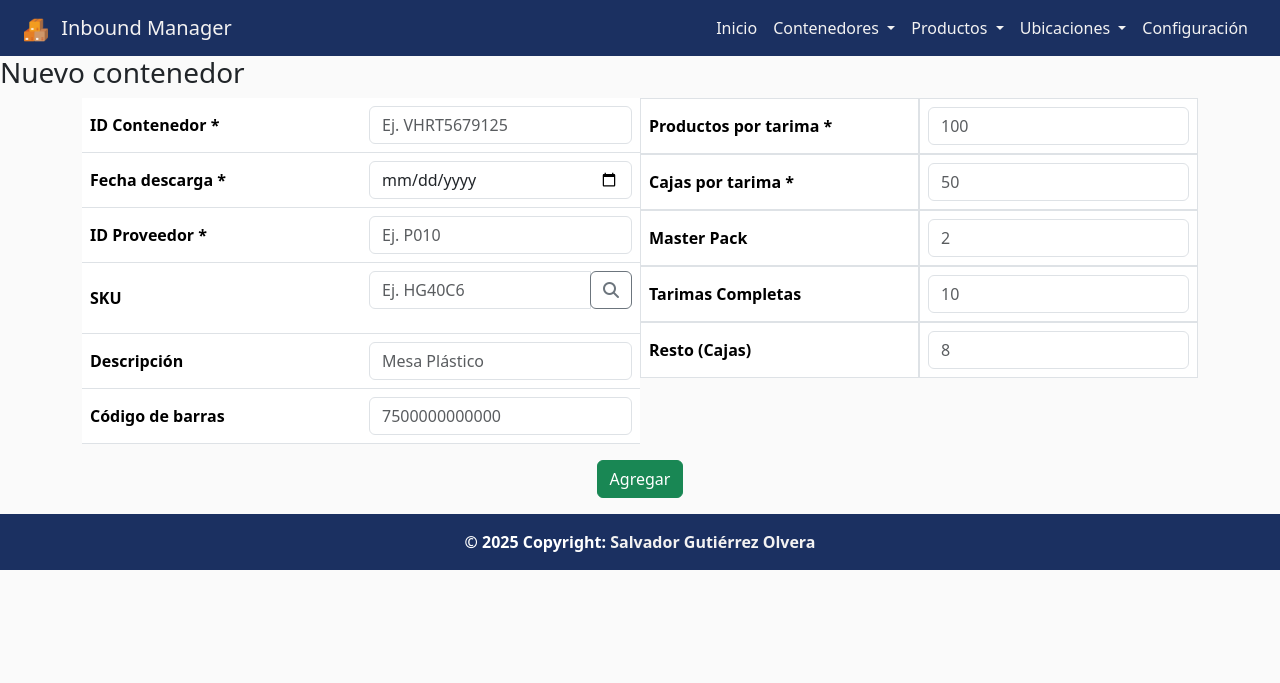
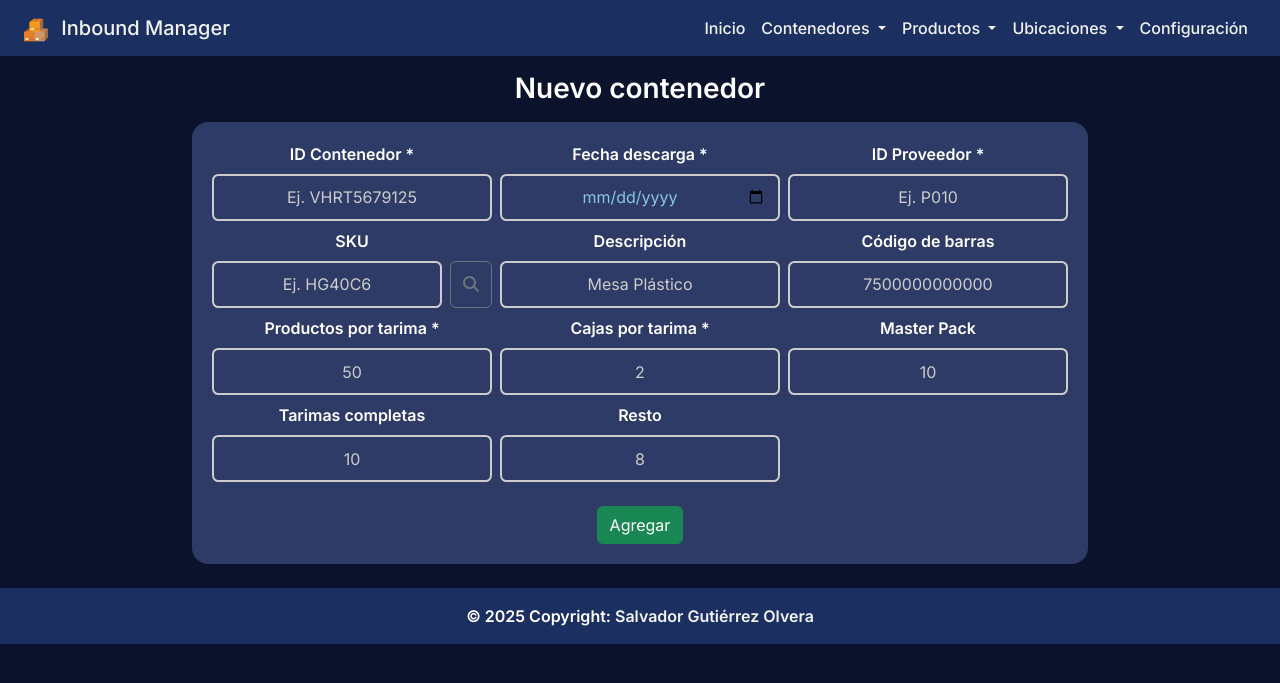
Before and after one commit to Salvador-97/Inbound_Manager-Web, a Flask app: page /contenedores/arrivo in a window 1280 px wide. Shown: the top 683 px of the page. Run offline with Flask 3, Linux system fonts and the light colour scheme; some libraries are stand-ins or nearby versions.

Commit message:
fix(nuevos colores y estilos tabla)

```diff
--- a/app/static/styles/contenedores.css
+++ b/app/static/styles/contenedores.css
@@ -1,7 +1,7 @@
 :root{
     --color-primario: #1A3D5D;
     --color-secundario: #195791;
-    --color-fondo: #F5F6FA;
+    --color-fondo: #121212;
     --color-icono: #c4c4c4;
     --color-tarjeta-nuevo: #388E3C;
     --color-tarjeta-nuevo-inactivo: #4CAF50;
--- a/app/static/styles/css/home.css
+++ b/app/static/styles/css/home.css
@@ -1,5 +1,74 @@
+.contenedor-formulario h3 {
+  text-align: center;
+  margin: 1rem 0;
+  font-weight: 600;
+  color: #fff;
+}
+.contenedor-formulario {
+  margin-bottom: 1.5rem;
+}
+
+.contenedor-form-grid {
+  background-color: #2d3b66;
+  display: grid;
+  grid-template-columns: repeat(3, 1fr);
+  width: 70%;
+  margin: 0 auto;
+  text-align: center;
+  padding: 1.25rem;
+  border-radius: 1rem;
+  font-weight: 600;
+  color: #fff;
+  gap: 0.5rem;
+}
+
+.input-form {
+  display: flex;
+  flex-direction: column;
+  gap: 0.5rem;
+}
+.input-form input {
+  text-align: center;
+  color: #89c6e0;
+  padding: 0.6rem 0.75rem;
+  border: 2px solid #ccc;
+  border-radius: 0.4rem;
+  background-color: #2d3b66;
+  transition: border-color 0.3s ease-in, background-color 0.3s ease-in;
+}
+.input-form input:hover {
+  border: 2px solid #89c6e0;
+  background-color: #3d5088;
+}
+.input-form input:focus {
+  border: 2px solid #89c6e0;
+  background-color: #415285;
+  outline: none;
+}
+.input-form input::placeholder {
+  color: #ccc;
+}
+
+.input-buscar {
+  display: flex;
+}
+.input-buscar button {
+  margin-left: 0.5rem;
+}
+
+.btn-busqueda:hover {
+  background-color: #89c6e0;
+}
+
+.span-input {
+  grid-column: span 3;
+}
+
 body {
-  background-color: #fafafa;
+  background-color: #0b132c;
+  font-family: "Inter", sans-serif;
+  font-optical-sizing: auto;
+  font-style: normal;
 }
 
 .icon-titulo {
--- a/app/static/styles/sass/_tablas.scss
+++ b/app/static/styles/sass/_tablas.scss
@@ -0,0 +1,73 @@
+$color-fondo: #1b3061;
+
+.contenedor-formulario {
+  h3 {
+    text-align: center;
+    margin: 1rem 0;
+    font-weight: 600;
+    color: #fff;
+  }
+
+  margin-bottom: 1.5rem;
+}
+
+.contenedor-form-grid {
+  background-color: #2d3b66;
+  // box-shadow: 0px 0px 8px 2px #131731;
+  display: grid;
+  grid-template-columns: repeat(3, 1fr);
+  width: 70%;
+  margin: 0 auto;
+  text-align: center;
+  padding: 1.25rem;
+  border-radius: 1rem;
+  font-weight: 600;
+  color: #fff;
+  gap: 0.5rem;
+}
+
+.input-form {
+  display: flex;
+  flex-direction: column;
+  gap: 0.5rem;
+
+  input {
+    text-align: center;
+    color: #89c6e0;
+    padding: 0.6rem 0.75rem;
+    border: 2px solid #ccc;
+    border-radius: 0.4rem;
+    background-color: #2d3b66;
+    transition: border-color 0.3s ease-in, background-color 0.3s ease-in;
+  }
+
+  input:hover {
+    border: 2px solid #89c6e0;
+    background-color: #3d5088;
+  }
+
+  input:focus {
+    border: 2px solid #89c6e0;
+    background-color: #415285;
+    outline: none;
+  }
+  input::placeholder {
+    color: #ccc;
+  }
+}
+
+.input-buscar {
+  display: flex;
+
+  button {
+    margin-left: 0.5rem;
+  }
+}
+
+.btn-busqueda:hover {
+  background-color: #89c6e0;
+}
+
+.span-input {
+  grid-column: span 3;
+}
--- a/app/static/styles/sass/home.scss
+++ b/app/static/styles/sass/home.scss
@@ -12,7 +12,11 @@ $colores-secciones: (
 );
 
 body {
-  background-color: $color-fondo-claro;
+  // background: #E8EBF2;
+  background-color: #0b132c;
+  font-family: "Inter", sans-serif;
+  font-optical-sizing: auto;
+  font-style: normal;
 }
 
 .icon-titulo {
--- a/app/templates/contenedores/arrivo.html
+++ b/app/templates/contenedores/arrivo.html
@@ -1,15 +1,80 @@
 {%include 'header.html' %}
 
 <title>Arrivo Contenedores</title>
-
+<main class="contenedor-formulario">
     <h3 class="titulo">Nuevo contenedor</h3>
+    <div class="contenedor-form-grid">
+        <div class="input-form">
+            <label>ID Contenedor *</label>
+            <input type="text" class="form-control" placeholder="Ej. VHRT5679125" name="id_ctn" form="form-ctn">
+        </div>
+        <div class="input-form">
+            <label>Fecha descarga *</label>
+            <input type="date" class="form-control" form="form-ctn" name="fecha_descarga" placeholder="DD/MM/AAAA">
+        </div>
+        <div class="input-form">
+            <label>ID Proveedor *</label>
+            <input type="text" class="form-control" placeholder="Ej. P010" name="id_proveedor" form="form-ctn">
+        </div>
+        <div class="input-form">
+            <label>SKU</label>
+            <form action="/contenedores/arrivo" method="GET" id="form-sku">
+                <div class="input-form-append input-buscar">
+                    <input type="text" class="form-control" placeholder="Ej. HG40C6" id="sku_producto"
+                        name="sku_producto">
+                    <button class="btn btn-outline-secondary btn-busqueda" title="buscar" type="submit"
+                        id="button-addon2" form="form-sku">
+                        <i class="fa-solid fa-magnifying-glass"></i>
+                    </button>
+                </div>
+            </form>
+        </div>
+        <div class="input-form">
+            <label>Descripción</label>
+            <input type="text" class="form-control" placeholder="Mesa Plástico" name="nombre" form="form-ctn">
+        </div>
+        <div class="input-form">
+            <label>Código de barras</label>
+            <input type="text" class="form-control" placeholder="7500000000000" name="codigoBarras" form="form-ctn">
+        </div>
+        <div class="input-form">
+            <label>Productos por tarima *</label>
+            <input type="text" class="form-control" min="1" placeholder="50" name="piezas" form="form-ctn">
+        </div>
+        <div class="input-form">
+            <label>Cajas por tarima *</label>
+            <input type="text" class="form-control" min="1" placeholder="2" name="cajas" form="form-ctn">
+        </div>
+        <div class="input-form">
+            <label>Master Pack</label>
+            <input type="text" class="form-control" min="0" placeholder="10" name="masterPack" form="form-ctn">
+        </div>
+        <div class="input-form">
+            <label>Tarimas completas</label>
+            <input type="text" class="form-control" min="0" placeholder="10" name="no_tarimas" form="form-ctn">
+        </div>
+        <div class="input-form">
+            <label>Resto</label>
+            <input type="text" class="form-control" min="0" placeholder="8" name="resto" form="form-ctn">
+        </div>
+        <div class="container text-center px-0 pt-3 span-input">
+            <form action="/contenedores/arrivo" method="POST" id="form-ctn">
+                <input type="hidden" name="skuProducto">
+                <button type="submit" class="btn btn-success" form="form-ctn">
+                    Agregar
+                </button>
+            </form>
+        </div>
+    </div>
+    <!--
     <div class="container d-flex flex-column flex-md-row">
-    <table class="table custom-rounded mb-0">
+        <table class="table custom-rounded mb-0 tabla-inputs">
             <tbody>
                 <tr class="d-flex flex-column flex-md-row ">
                     <th class="p-2 w-100 w-md-25 align-content-center" scope="row">ID Contenedor *</th>
                     <td class="p-2 w-100 w-md-75">
-                    <input type="text" class="form-control" placeholder="Ej. VHRT5679125" name="id_ctn" form="form-ctn">
+                        <input type="text" class="form-control" placeholder="Ej. VHRT5679125" name="id_ctn"
+                            form="form-ctn">
                     </td>
                 </tr>
                 <tr class="d-flex flex-column flex-md-row">
@@ -22,17 +87,18 @@
                 <tr class="d-flex flex-column flex-md-row">
                     <th class="p-2 w-100 w-md-25 align-content-center" scope="row">ID Proveedor *</th>
                     <td class="p-2 w-100 w-md-75">
-                    <input type="text" class="form-control" placeholder="Ej. P010" name="id_proveedor" form="form-ctn">
+                        <input type="text" class="form-control" placeholder="Ej. P010" name="id_proveedor"
+                            form="form-ctn">
                     </td>
                 </tr>
                 <tr class="d-flex flex-column flex-md-row">
                     <th class="p-2 w-100 w-md-25 align-content-center" scope="row">SKU</th>
                     <th class="ctn-input p-2 w-100 w-md-75">
                         <form action="/contenedores/arrivo" method="GET" id="form-sku">
-                        <div class="input-group mb-3">
+                            <div class="input-form mb-3">
                                 <input type="text" class="form-control" placeholder="Ej. HG40C6" id="sku_producto"
                                     name="sku_producto">
-                            <div class="input-group-append">
+                                <div class="input-form-append">
                                     <button class="btn btn-outline-secondary btn-busqueda" title="buscar" type="submit"
                                         id="button-addon2" form="form-sku">
                                         <i class="fa-solid fa-magnifying-glass"></i>
@@ -44,7 +110,8 @@
                 <tr class="d-flex flex-column flex-md-row">
                     <th class="p-2 w-100 w-md-25 align-content-center" scope="row">Descripción</th>
                     <td class="p-2 w-100 w-md-75">
-                    <input type="text" class="form-control" placeholder="Mesa Plástico" name="nombre" form="form-ctn">
+                        <input type="text" class="form-control" placeholder="Mesa Plástico" name="nombre"
+                            form="form-ctn">
                     </td>
                 </tr>
                 <tr class="d-flex flex-column flex-md-row">
@@ -56,7 +123,7 @@
                 </tr>
             </tbody>
         </table>
-    <!-- Segunda sección de inputs-->
+
         <table class="table table-bordered mb-0">
             <tbody>
                 <tr class="d-flex flex-column flex-md-row">
@@ -74,13 +141,15 @@
                 <tr class="d-flex flex-column flex-md-row">
                     <th class="p-2 w-100 w-md-25 align-content-center" scope="row">Master Pack</th>
                     <td class="p-2 w-100 w-md-75">
-                    <input type="text" class="form-control" min="1" placeholder="2" name="masterPack" form="form-ctn">
+                        <input type="text" class="form-control" min="1" placeholder="2" name="masterPack"
+                            form="form-ctn">
                     </td>
                 </tr>
                 <tr class="d-flex flex-column flex-md-row">
                     <th class="p-2 w-100 w-md-25 align-content-center" scope="row">Tarimas Completas</th>
                     <td class="p-2 w-100 w-md-75">
-                    <input type="text" class="form-control" min="0" placeholder="10" name="no_tarimas" form="form-ctn">
+                        <input type="text" class="form-control" min="0" placeholder="10" name="no_tarimas"
+                            form="form-ctn">
                     </td>
                     </th>
                 </tr>
@@ -93,14 +162,8 @@
             </tbody>
         </table>
     </div>
-<div class="container text-center px-0 py-3">
-    <form action="/contenedores/arrivo" method="POST" id="form-ctn">
-        <input type="hidden" name="skuProducto">
-        <button type="submit" class="btn btn-success" form="form-ctn">
-            Agregar
-        </button>
-    </form>
-</div>
+    -->
+</main>
 
 <!-- Modal -->
 <div class="modal fade" id="modalInputError" tabindex="-1" aria-labelledby="miModalLabel">
--- a/app/templates/header.html
+++ b/app/templates/header.html
@@ -1,5 +1,6 @@
 <!DOCTYPE html>
 <html lang="es">
+
 <head>
   <meta charset="UTF-8">
   <meta name="viewport" content="width=device-width, initial-scale=1.0">
@@ -11,6 +12,11 @@
   <link rel="preconnect" href="https://fonts.gstatic.com" crossorigin>
   <link
     href="https://fonts.googleapis.com/css2?family=Montserrat:ital,wght@0,100..900;1,100..900&family=Roboto+Condensed:ital,wght@0,100..900;1,100..900&display=swap"
+    rel="stylesheet">
+  <link rel="preconnect" href="https://fonts.googleapis.com">
+  <link rel="preconnect" href="https://fonts.gstatic.com" crossorigin>
+  <link
+    href="https://fonts.googleapis.com/css2?family=Inter:ital,opsz,wght@0,14..32,100..900;1,14..32,100..900&display=swap"
     rel="stylesheet">
 </head>
 
@@ -30,21 +36,24 @@
           <a class="nav-link" href="/">Inicio</a>
         </li>
         <li class="nav-item dropdown text-center align-items-center">
-          <a class="nav-link dropdown-toggle" href="/contenedores" role="button" data-bs-toggle="dropdown" aria-expanded="false"> Contenedores </a>
+          <a class="nav-link dropdown-toggle" href="/contenedores" role="button" data-bs-toggle="dropdown"
+            aria-expanded="false"> Contenedores </a>
           <ul class="dropdown-menu">
             <li><a class="dropdown-item" href="/contenedores/arrivo">Arrivo de contenedor</a></li>
             <li><a class="dropdown-item" href="/contenedores/busqueda">Buscar contenedor</a></li>
           </ul>
         </li>
         <li class="nav-item dropdown text-center align-items-center">
-          <a class="nav-link dropdown-toggle" href="/producto" role="button" data-bs-toggle="dropdown" aria-expanded="false"> Productos </a>
+          <a class="nav-link dropdown-toggle" href="/producto" role="button" data-bs-toggle="dropdown"
+            aria-expanded="false"> Productos </a>
           <ul class="dropdown-menu">
             <li><a class="dropdown-item" href="/producto/informacion">Buscar producto</a></li>
             <li><a class="dropdown-item" href="/producto/nuevo">Nuevo producto</a></li>
           </ul>
         </li>
         <li class="nav-item dropdown text-center align-items-center">
-          <a class="nav-link dropdown-toggle" href="/ubicaciones" role="button" data-bs-toggle="dropdown" aria-expanded="false"> Ubicaciones </a>
+          <a class="nav-link dropdown-toggle" href="/ubicaciones" role="button" data-bs-toggle="dropdown"
+            aria-expanded="false"> Ubicaciones </a>
           <ul class="dropdown-menu">
             <li><a class="dropdown-item" href="/ubicaciones/buscar">Buscar ubicación</a></li>
             <li><a class="dropdown-item" href="/ubicaciones/nueva">Nueva ubicación</a></li>
```
Also changed, not shown: 1 other file. Lines whose indentation alone changed are shown as unchanged.
